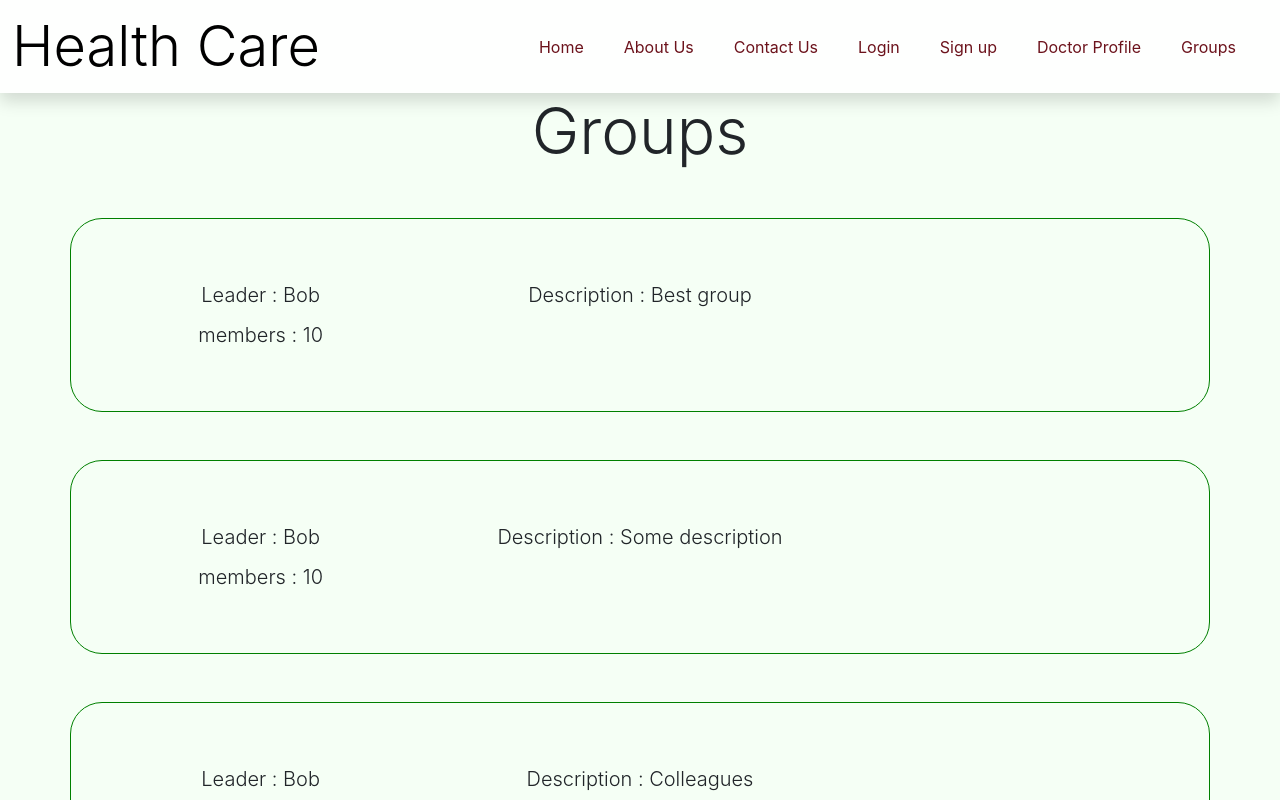
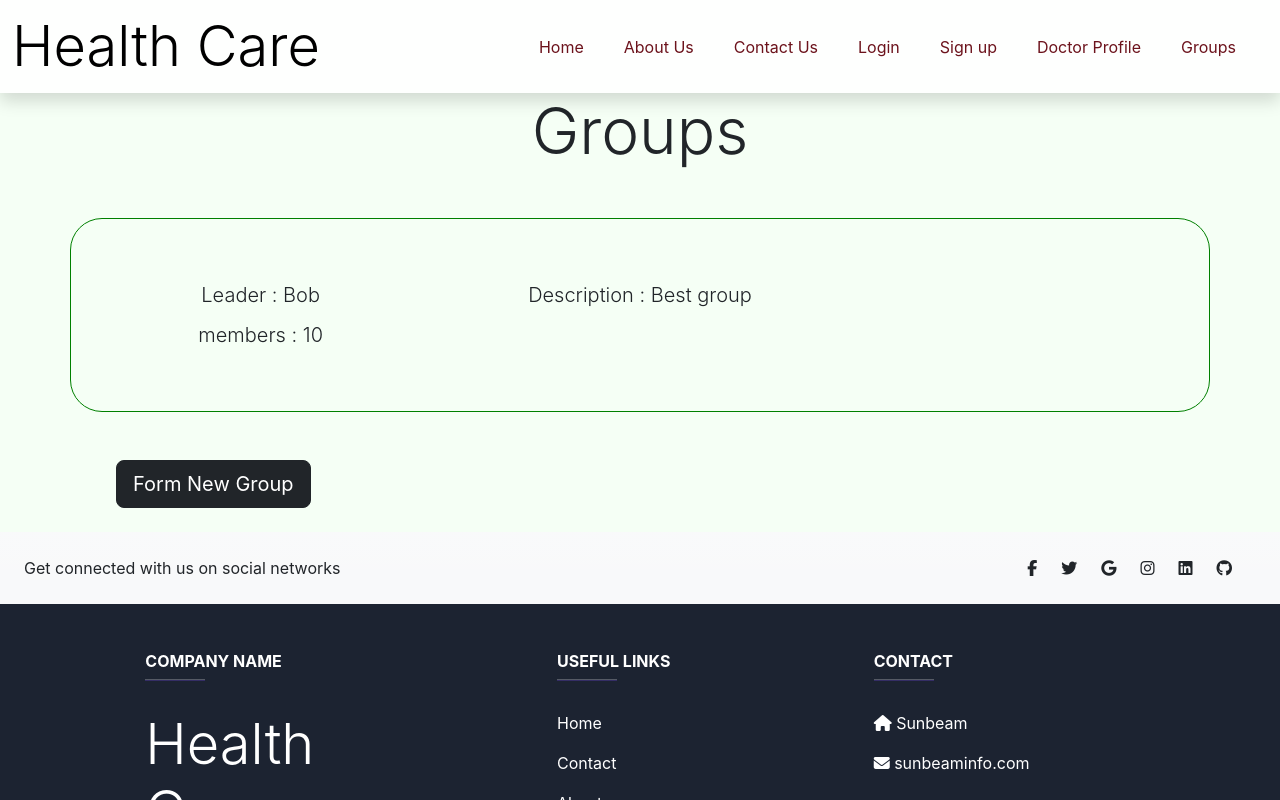
Before and after one commit to CureoiusMinds/healthcare-frontend, a React (Create React App) app: page /groups in a window 1280 px wide. Shown: the top 800 px of the page. Built offline with nearby package versions, Linux system fonts and the light colour scheme.

Commit message:
final push

```diff
--- a/src/App.js
+++ b/src/App.js
@@ -1,4 +1,3 @@
-// import logo from './logo.svg';
 import './App.css';
 import { BrowserRouter, Routes, Route } from "react-router-dom";
 import Navbar from './components/common/Navbar';
@@ -47,7 +46,6 @@ function App() {
         <Route path="/contact" element={<ContactUs/>} />
         <Route path="/doctor-jobs" element={<DoctorJobs/>} />
         <Route path="/doctorprofile" element={<DoctorProfile/>} />
-        <Route path="/doctor-jobs" element={<DoctorJobs/>}/>
         <Route path="/groups" element={<Group/>}/>
         <Route path="/formgroups" element={<FormGroup/>}/>
       </Routes>
--- a/src/components/doctor/Group.jsx
+++ b/src/components/doctor/Group.jsx
@@ -14,27 +14,7 @@ const Group = () => {
             Leader: "Bob",
             Members: 10,
             description: "Best group "
-        }, {
-            id: 2,
-            Leader: "Bob",
-            Members: 10,
-            description: "Some description "
-        }, {
-            id: 3,
-            Leader: "Bob",
-            Members: 10,
-            description: "Colleagues "
-        }, {
-            id: 4,
-            Leader: "Bob",
-            Members: 10,
-            description: "College friends"
-        }, {
-            id: 5,
-            Leader: "Bob",
-            Members: 10,
-            description: "Surgeon Group "
-        },
+        }
     ];
 
     const handleCreateGroup = () => {
```
